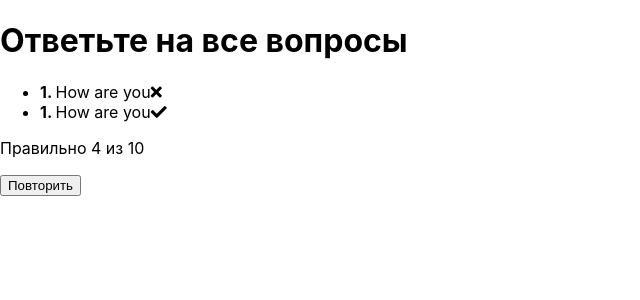
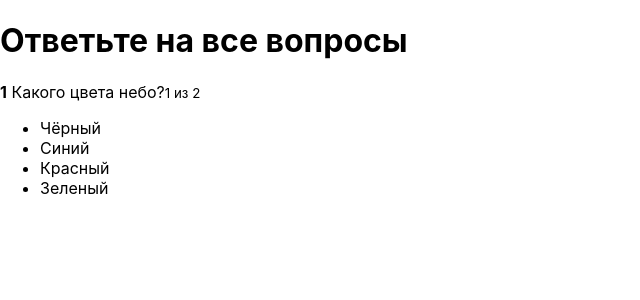
Before and after one commit to kirill8210/react-first, a React app: page / in a window 1280 px wide. Shown: the top 300 px of the page, without its empty margins (0-640 px from the left). Built offline with nearby package versions, Linux system fonts and the light colour scheme.

Commit message:
First commit

```diff
--- a/package.json
+++ b/package.json
@@ -9,7 +9,6 @@
     "@testing-library/react": "^9.3.2",
     "@testing-library/user-event": "^7.1.2",
     "@typescript-eslint/eslint-plugin": "^2.10.0",
-    "@typescript-eslint/parser": "^2.10.0",
     "babel-eslint": "10.1.0",
     "babel-jest": "^24.9.0",
     "babel-loader": "8.1.0",
--- a/src/components/FinishedOne/FinishedOne.js
+++ b/src/components/FinishedOne/FinishedOne.js
@@ -2,23 +2,35 @@
 import classes from './FinishedOne.css'
 
 const FinishedOne = props =>{
+    const successCount = Object.keys(props.results).reduce((total, key) => {
+        if (props.results[key] === 'success'){
+            total++
+        }
+        return total
+    }, 0)
     return(
         <div className={classes.FinishedOne}>
             <ul>
-                <li>
-                    <strong>1. </strong>
-                    How are you
-                    <i className={'fa fa-times ' + classes.error }/>
-                </li>
-                <li>
-                    <strong>1. </strong>
-                    How are you
-                    <i className={'fa fa-check ' + classes.success }/>
-                </li>
+                {props.one.map((oneItem, index) =>{
+                    const cls = [
+                        'fa',
+                        props.results[oneItem.id] === 'error' ? 'fa-times' : 'fa-check',
+                        classes[props.results[oneItem.id]]
+                    ]
+                    return(
+                        <li
+                            key={index}
+                        >
+                            <strong>{index + 1}</strong>.&nbsp;
+                            {oneItem.question}
+                            <i className={cls.join(' ')} />
+                        </li>
+                    )
+                }) }
             </ul>
-            <p>Правильно 4 из 10</p>
+            <p>Правильно {successCount} из {props.one.length}</p>
             <div>
-                <button>Повторить</button>
+                <button onClick={props.onRetry}>Повторить</button>
             </div>
         </div>
     )
--- a/src/containers/One/One.js
+++ b/src/containers/One/One.js
@@ -5,7 +5,8 @@
 
 class One extends Component{
     state = {
-        isFinised: true,
+        results: {}, // {[id]: 'success' 'error}
+        isFinished: false,
         activeQuestion: 0,
         answerState: null, // {[id]: 'success' 'error}
         one: [
@@ -42,17 +43,21 @@
             }
         }
         const question = this.state.one[this.state.activeQuestion]
-
+        const results = this.state.results
         if (question.rightAnswerId === answerId){
+            if (!results[question.id]){
+                results[question.id] = 'success'
+            }
             this.setState({
-                answerState: {[answerId]: 'success'}
+                answerState: {[answerId]: 'success'},
+                results
             })
             const timeout = window.setTimeout(() => {
-                if (this.isOneFinished()){
+                if (this.isOneFinished()) {
                     this.setState({
-                        isFinised: true
+                        isFinished: true
                     })
-                } else{
+                } else {
                     this.setState({
                         activeQuestion: this.state.activeQuestion + 1,
                         answerState: null
@@ -61,8 +66,10 @@
                 window.clearTimeout(timeout)
             }, 1000)
         } else {
+            results[question.id] = 'error'
             this.setState({
-                answerState: {[answerId]: 'error'}
+                answerState: {[answerId]: 'error'},
+                results
             })
         }
 
@@ -70,7 +77,14 @@
     isOneFinished(){
         return this.state.activeQuestion + 1 === this.state.one.length
     }
-
+    retryHandler= () =>{
+        this.setState({
+            activeQuestion: 0,
+            answerState: null,
+            isFinished: false,
+            results: {}
+        })
+    }
 
     render() {
         return(
@@ -78,9 +92,11 @@
                 <div className={classes.OneWrapper}>
                     <h1>Ответьте на все вопросы</h1>
                     {
-                        this.state.isFinised
+                        this.state.isFinished
                         ?   <FinishedOne
-
+                                results={this.state.results}
+                                one={this.state.one}
+                                onRetry={this.retryHandler}
                             />
                         :   <ActiveOne
                                 answers={this.state.one[this.state.activeQuestion].answers}
```
Also changed, not shown: 1 other file (tests, documents, lock files or other folders).
